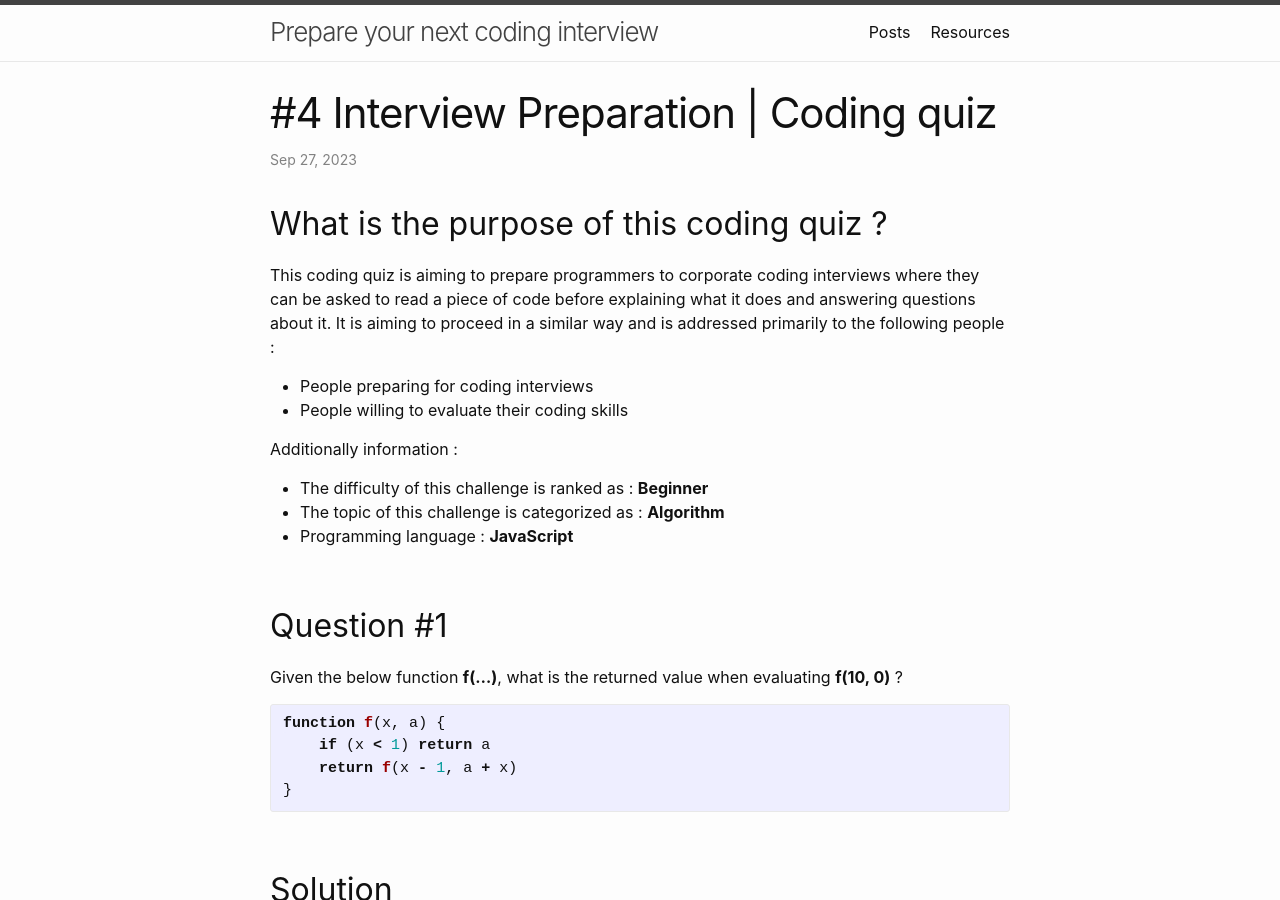
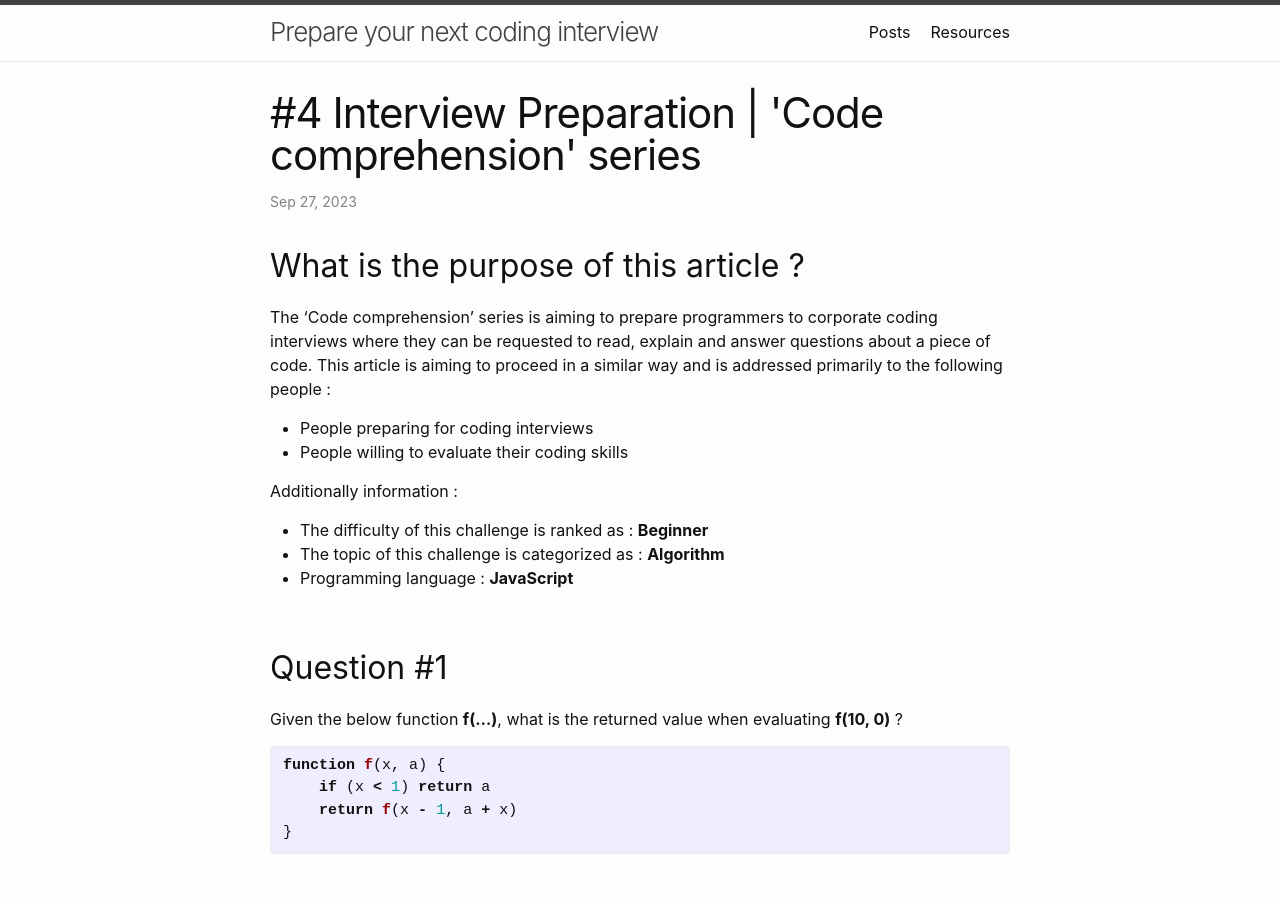
Before and after one commit to assadnavi/assadnavi.github.io, a Jekyll site: the page built from _posts/2023-09-27-coding-quiz.md, in a window 1280 px wide and 900 px high. Built offline with Jekyll 4.4.1, drawn with Linux system fonts in a browser that asks for light colours.

Commit message:
improved title

```diff
--- a/_posts/2023-09-27-coding-quiz.md
+++ b/_posts/2023-09-27-coding-quiz.md
@@ -1,13 +1,13 @@
 ---
 layout: post
-title:  "#4 Interview Preparation | Coding quiz"
+title:  "#4 Interview Preparation | 'Code comprehension' series"
 date:   2023-09-27 00:00:00 +0000
 published: true
 ---
 
-## What is the purpose of this coding quiz ?
+## What is the purpose of this article ?
 
-This coding quiz is aiming to prepare programmers to corporate coding interviews where they can be asked to read a piece of code before explaining what it does and answering questions about it. It is aiming to proceed in a similar way and is addressed primarily to the following people :
+The 'Code comprehension' series is aiming to prepare programmers to corporate coding interviews where they can be requested to read, explain and answer questions about a piece of code. This article is aiming to proceed in a similar way and is addressed primarily to the following people :
 
 - People preparing for coding interviews
 - People willing to evaluate their coding skills
```
Also changed, not shown: _posts/2023-10-04-complete-the-code.md (+2 -2 lines).
